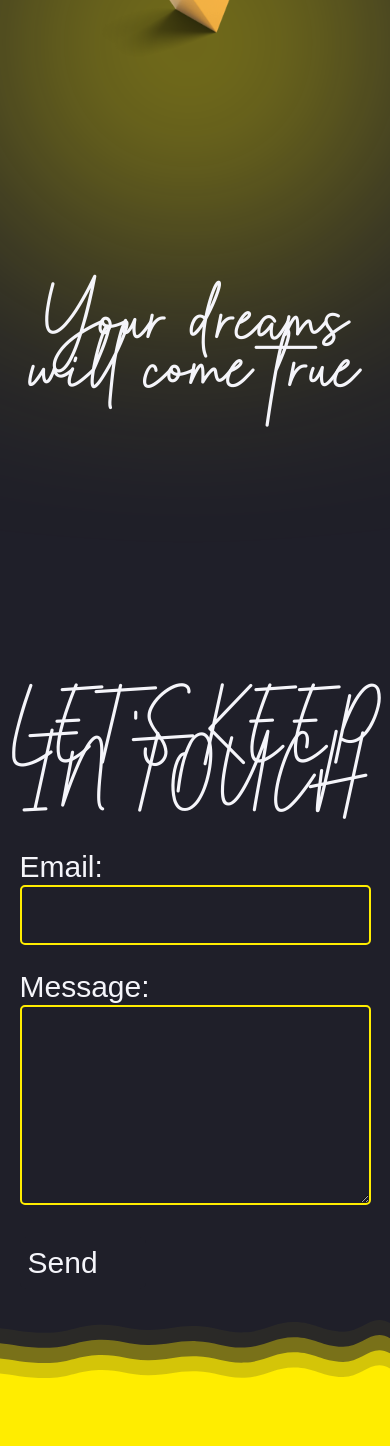
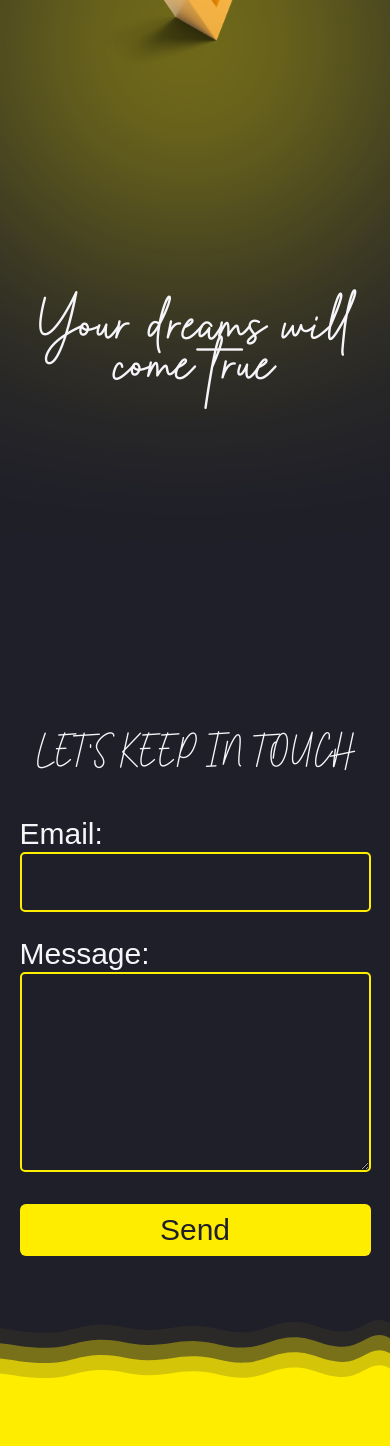
Before and after one commit to seifsamehh/final-touch-interior, a React (Vite) app: page / in a window 390 px wide. Shown: the part 3525-4971 px from the top of the page. Built offline with nearby package versions, Linux system fonts and the light colour scheme; a web font is replaced by a local one.

Commit message:
Final Touch Interior

```diff
--- a/src/components/ContactForm.jsx
+++ b/src/components/ContactForm.jsx
@@ -1,4 +1,3 @@
-// import { Parallax } from "react-scroll-parallax";
 import { useMutation } from "react-query";
 import axios from "axios";
 import { toast, ToastContainer } from "react-toastify";
@@ -16,10 +15,13 @@ const validationSchema = Yup.object().shape({
 
 const sendEmail = async ({ email, message }) => {
   try {
-    const { data } = await axios.post("https://final-touch-back.onrender.com/api/send-email", {
-      email,
-      message,
-    });
+    const { data } = await axios.post(
+      "https://final-touch-back.onrender.com/api/send-email",
+      {
+        email,
+        message,
+      }
+    );
     return data;
   } catch (error) {
     throw new Error(error.message);
@@ -76,7 +78,7 @@ const ContactForm = () => {
       className="contact min-h-screen py-8 flex justify-center items-center flex-col overflow-hidden"
       id="contact-us"
     >
-      <h1 className="text-center min-[290px]:text-5xl md:text-7xl mb-12 dark:text-[#1f1f29]">
+      <h1 className="text-center min-[290px]:text-[1.3rem] md:text-7xl mb-12 dark:text-[#1f1f29]">
         LET&apos;S KEEP IN TOUCH
       </h1>
       <form
@@ -111,7 +113,7 @@ const ContactForm = () => {
         <button
           type="submit"
           disabled={isLoading}
-          className="pl-2 pr-12 py-2 text-3xl text-[#1f1f29] rounded-md mt-8"
+          className="md:pl-2 md:pr-12 min-[290px]:pl-0 min-[290px]:pr-0 min-[290px]:w-full md:w-fit min-[290px]:py-2 text-3xl min-[290px]:text-[#1f1f29] min-[290px]:bg-[#ffed00] md:text-[#f5f5fa] md:bg-[#1f1f29] rounded-md mt-8"
         >
           {isLoading ? "Sending..." : "Send"}
         </button>
--- a/src/components/Physical.jsx
+++ b/src/components/Physical.jsx
@@ -15,7 +15,7 @@ const Physical = () => {
         />
       </Parallax>
       <Parallax translateY={["0px", "-600px"]}>
-        <h1 className="min-[290px]:text-5xl md:text-8xl dark:text-[#1f1f29] text-center z-10">
+        <h1 className="min-[290px]:text-4xl md:text-8xl dark:text-[#1f1f29] text-center z-10">
           Your dreams will come true
         </h1>
       </Parallax>
--- a/src/styles/contact.scss
+++ b/src/styles/contact.scss
@@ -21,9 +21,5 @@ $main-color: #ffed00;
     textarea {
       height: 200px;
     }
-    button {
-      background-color: $dark;
-      color: $light;
-    }
   }
 }
```
